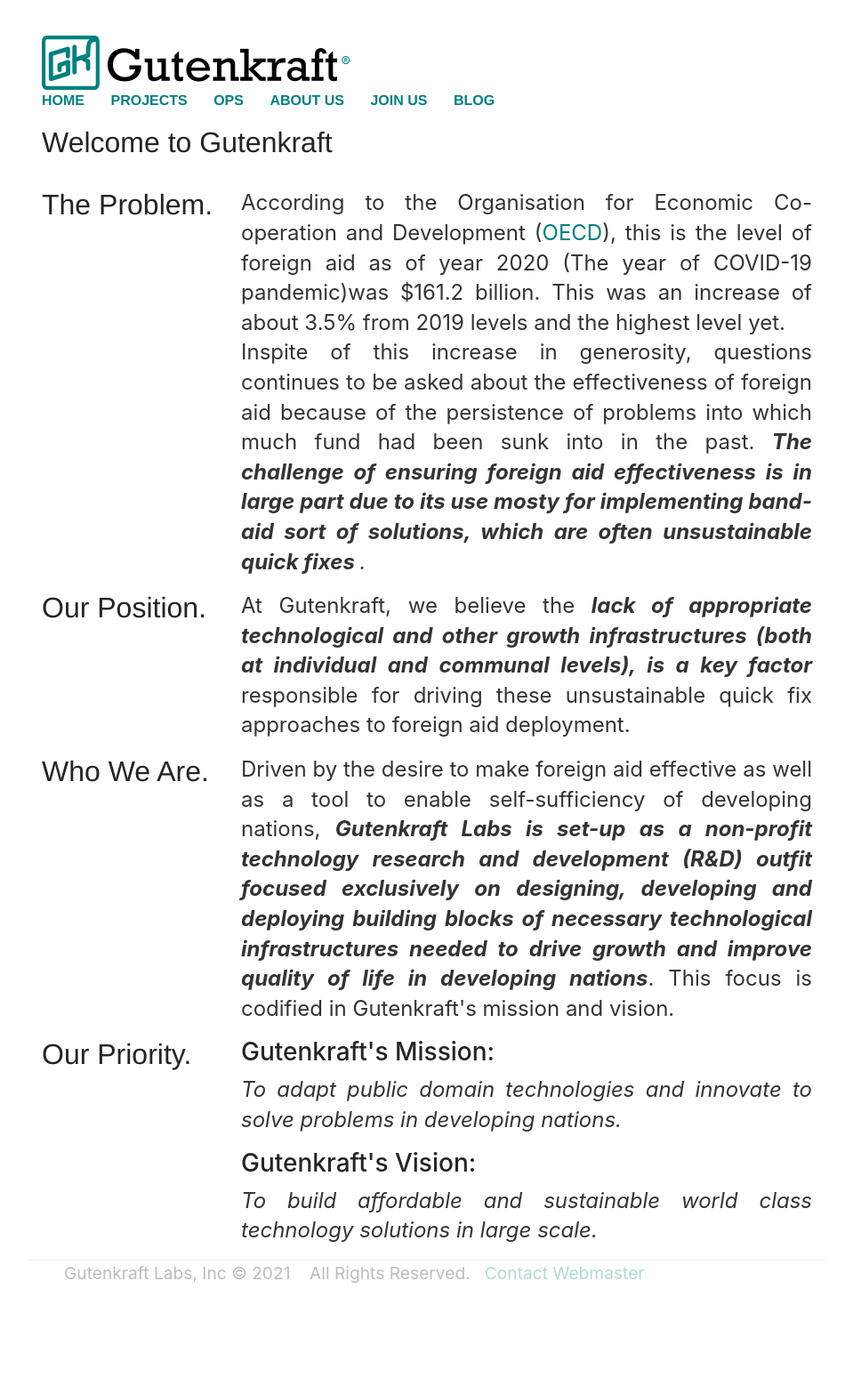
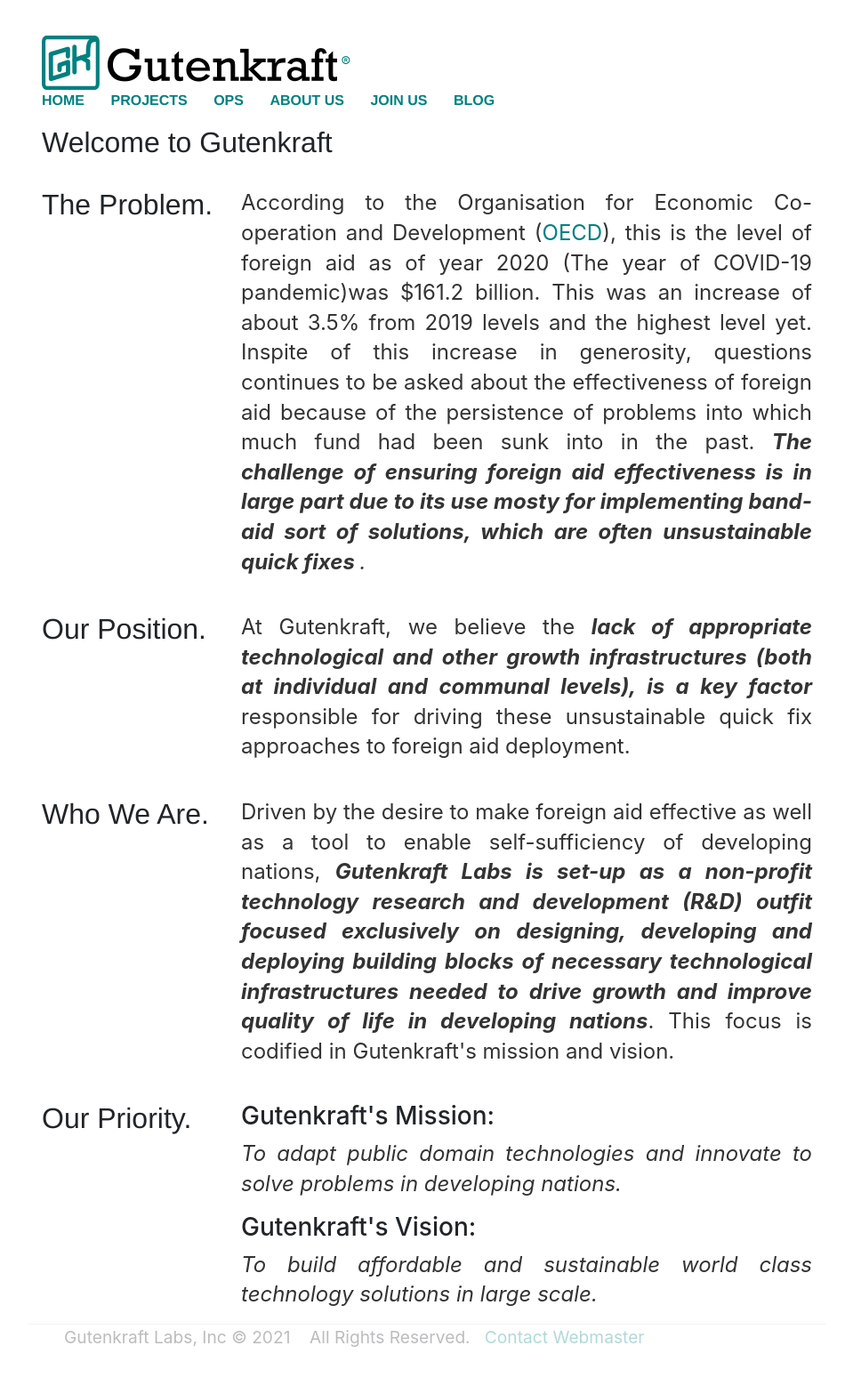
Before and after one commit to oferonmi/datafilik.github.io, a Jekyll site: the page built from index.html, in a window 1280 px wide. Shown: the whole page at 89% size, without its empty margins (160-1119 px from the left). Built offline with Jekyll 4.4.1, drawn with Linux system fonts in a browser that asks for light colours; before the commit the page ends 1486 px from its top, so only the background shows below that.

Commit message:
content update

```diff
--- a/index.html
+++ b/index.html
@@ -10,13 +10,13 @@ title: Gutenkraft - Adapt and Innovate for growth
 		<div class="col-3 text-start"><h1>The Problem.</h1></div>
 		<div class="col-9 text-start">
 			<p class="fs-2" align="justify">
-				According to the Organisation for Economic Co-operation and Development (<a href="https://www.oecd.org/newsroom/covid-19-spending-helped-to-lift-foreign-aid-to-an-all-time-high-in-2020-but-more-effort-needed.htm">OECD</a>), this is the level of foreign aid as of year 2020 (The year of COVID-19 pandemic)was $161.2 billion. This was an increase of about 3.5% from 2019 levels and the highest level yet.<br>
+				According to the Organisation for Economic Co-operation and Development (<a href="https://www.oecd.org/newsroom/covid-19-spending-helped-to-lift-foreign-aid-to-an-all-time-high-in-2020-but-more-effort-needed.htm">OECD</a>), this is the level of foreign aid as of year 2020 (The year of COVID-19 pandemic)was $161.2 billion. This was an increase of about 3.5% from 2019 levels and the highest level yet.
 				Inspite of this increase in generosity, questions continues
 				to be asked about the effectiveness of foreign aid  because of the persistence of problems into which much fund had been sunk into in the past.
 				<em><b>The challenge of ensuring foreign aid effectiveness is in large part due to its use mosty for implementing band-aid sort of solutions, which are often unsustainable quick fixes </b>.</em>
 			</p>
 		</div>
-	</div>
+	</div><br>
 
 	<div class="row">
 		<div class="col-3 text-start">
@@ -28,7 +28,7 @@ title: Gutenkraft - Adapt and Innovate for growth
 				factor</b></em> responsible for driving these unsustainable quick fix approaches to foreign aid deployment.
 			</p>
 		</div>
-	</div>
+	</div><br>
 
 	<div class="row">
 		<div class="col-3 text-start">
@@ -44,7 +44,7 @@ title: Gutenkraft - Adapt and Innovate for growth
 				vision.
 			</p>
 		</div>
-	</div>
+	</div><br>
 
 	<div class="row">
 		<div class="col-3 text-start">
```
